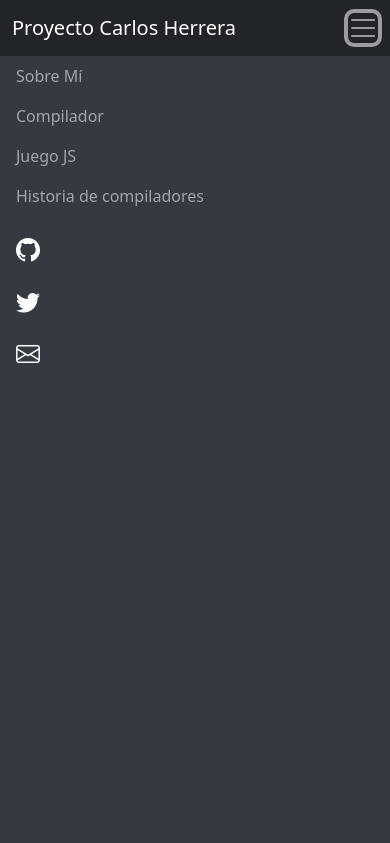
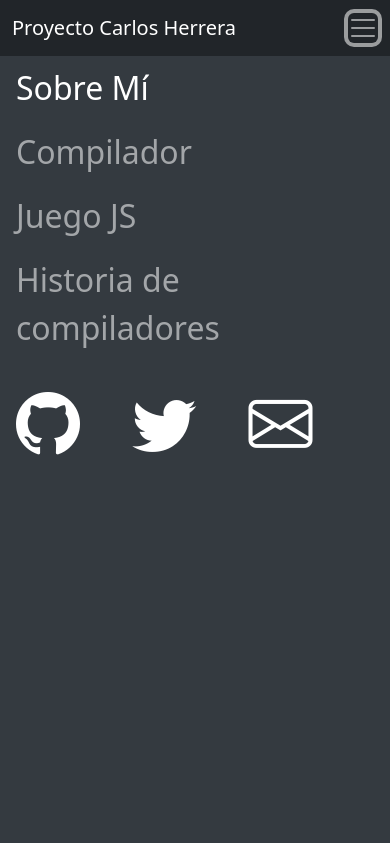
Before and after one commit to cahema/Compilador-SMR-2-Bootstrap, a plain HTML site: page index.html in a window 390 px wide. Both pictures are taken after a click on the button "Toggle navigation". Shown: the top 843 px of the page. Drawn offline with nearby package versions, Linux system fonts and the light colour scheme.

Commit message:
Completada la sección "Sobre mí"

```diff
--- a/css/navbar.css
+++ b/css/navbar.css
@@ -1,8 +1,3 @@
-html,
-body {
-  overflow-x: hidden; /* Prevent scroll on narrow devices */
-}
-
 body {
   padding-top: 56px;
 }
@@ -25,30 +20,9 @@ body {
     visibility: visible;
     transform: translateX(-100%);
   }
-}
-
-.nav-scroller .nav {
-  color: rgba(255, 255, 255, .75);
-}
-
-.nav-scroller .nav-link {
-  padding-top: .75rem;
-  padding-bottom: .75rem;
-  font-size: .875rem;
-  color: #6c757d;
-}
-
-.nav-scroller .nav-link:hover {
-  color: #007bff;
-}
-
-.nav-scroller .active {
-  font-weight: 500;
-  color: #343a40;
-}
-
-.bg-purple {
-  background-color: #6f42c1;
+  li, li i {
+    font-size: 2em !important;
+  }
 }
 
 .social-media {
--- a/index.html
+++ b/index.html
@@ -1,5 +1,6 @@
 <!doctype html>
 <html lang="es">
+
 <head>
     <meta charset="utf-8">
     <meta name="viewport" content="width=device-width, initial-scale=1">
@@ -8,14 +9,39 @@
     <title>Proyecto de recuperación Carlos Herrera</title>
 
     <link href="https://cdn.jsdelivr.net/npm/bootstrap-icons@1.8.3/font/bootstrap-icons.css" rel="stylesheet">
-  <link href="https://cdn.jsdelivr.net/npm/bootstrap@5.2.0-beta1/dist/css/bootstrap.min.css" rel="stylesheet" integrity="sha384-0evHe/X+R7YkIZDRvuzKMRqM+OrBnVFBL6DOitfPri4tjfHxaWutUpFmBp4vmVor" crossorigin="anonymous">
+    <link href="https://cdn.jsdelivr.net/npm/bootstrap@5.2.0-beta1/dist/css/bootstrap.min.css" rel="stylesheet"
+        integrity="sha384-0evHe/X+R7YkIZDRvuzKMRqM+OrBnVFBL6DOitfPri4tjfHxaWutUpFmBp4vmVor" crossorigin="anonymous">
 </head>
+
 <body class="bg-light">
     <nav id="navbar"></nav>
-
-
-  <script src="https://code.jquery.com/jquery-3.6.0.min.js" integrity="sha256-/xUj+3OJU5yExlq6GSYGSHk7tPXikynS7ogEvDej/m4=" crossorigin="anonymous"></script>
-  <script src="https://cdn.jsdelivr.net/npm/bootstrap@5.2.0-beta1/dist/js/bootstrap.bundle.min.js" integrity="sha384-pprn3073KE6tl6bjs2QrFaJGz5/SUsLqktiwsUTF55Jfv3qYSDhgCecCxMW52nD2" crossorigin="anonymous"></script>
+    <main id="mainContent" class="container my-5">
+        <div class="row">
+            <div class="col-12 col-lg-4">
+                <img class="rounded shadow-sm border img-fluid w-75 mx-auto d-block" src="/img/foto.jpg" alt="Foto mía">
+            </div>
+            <div class="col-12 col-lg-8 d-flex align-items-center">
+                <span class="mt-3 mt-lg-0">
+                <h1>Sobre mí</h1><br>
+                <p>Mi nombre es Carlos Herrera Mármol</p>
+                <p>Soy un estudiante de programación de aplicaciones web en el IES Hermanos Machado, en Sevilla, Montequinto</p>
+                <p>Llevo interesado en la informática desde joven ya que en mi casa siempre ha habido ordenador y siempre me han fascinado</p>
+                <p>
+                    Esta página web es una versión renovada de un <a href="https://cahema.github.io/Compilador-SMR2/" target="_blank">compilador para un procesador ficticio</a>
+                    que creé como proyecto de final de asignatura de programación en el grado medio pero esta vez hecha con bootstrap para ser responsive y con contenido adicional
+                    para hacer uso de las funciones que bootstrap ofrece
+                </p>
+                <p>En esta web aparte de esta sección y de el compilador en sí se encuentra una sección de historia de compiladores y un pequeño juego en js</p>
+                </span>
+            </div>
+        </div>
+    </main>
+    <script src="https://code.jquery.com/jquery-3.6.0.min.js"
+        integrity="sha256-/xUj+3OJU5yExlq6GSYGSHk7tPXikynS7ogEvDej/m4=" crossorigin="anonymous"></script>
+    <script src="https://cdn.jsdelivr.net/npm/bootstrap@5.2.0-beta1/dist/js/bootstrap.bundle.min.js"
+        integrity="sha384-pprn3073KE6tl6bjs2QrFaJGz5/SUsLqktiwsUTF55Jfv3qYSDhgCecCxMW52nD2"
+        crossorigin="anonymous"></script>
     <script src="js/index.js" defer></script>
 </body>
+
 </html>
--- a/js/index.js
+++ b/js/index.js
@@ -1,3 +1,8 @@
 'use strict'
 
-$("#navbar").load("navbar.html");
+$("#navbar").load("navbar.html", function() {
+    $("#navSobreMi").addClass("active");
+    $("navCompilador").removeClass("active");
+    $("navJuego").removeClass("active");
+    $("navHistoria").removeClass("active");
+});
--- a/navbar.html
+++ b/navbar.html
@@ -8,22 +8,22 @@
         <div class="navbar-collapse offcanvas-collapse" id="navbarsExampleDefault">
         <ul class="navbar-nav me-auto mb-2 mb-lg-0">
             <li class="nav-item">
-            <a id="navSobreMi" class="nav-link" aria-current="page" href="index.html">Sobre Mí</a>
+                <a id="navSobreMi" class="nav-link" aria-current="page" href="index.html">Sobre Mí</a>
             </li>
             <li class="nav-item">
-            <a id="navCompilador" class="nav-link" href="compilador.html">Compilador</a>
+                <a id="navCompilador" class="nav-link" href="compilador.html">Compilador</a>
             </li>
             <li class="nav-item">
-            <a id="navJuego" class="nav-link" href="juego.html">Juego JS</a>
+                <a id="navJuego" class="nav-link" href="juego.html">Juego JS</a>
             </li>
             <li class="nav-item">
-            <a id="navHistoria" class="nav-link" href="nav-link" href="historia.html">Historia de compiladores</a>
+                <a id="navHistoria" class="nav-link" href="historia.html">Historia de compiladores</a>
             </li>
         </ul>
-        <ul class="navbar-nav md-icons d-sm-inline-block">
-            <li class="nav-item d-sm-inline-block me-sm-2"><a class="nav-link" href="https://github.com/cahema/"><i class="bi bi-github social-media"></i></a></li>
-            <li class="nav-item d-sm-inline-block block me-sm-2"><a class="nav-link" href="https://twitter.com/cahema_"><i class="bi bi-twitter social-media"></i></a></li>
-            <li class="nav-item d-sm-inline-block block me-sm-2"><a class="nav-link" href="mailto:xchermar478@ieshnosmachado.org"><i class="bi bi-envelope social-media"></i></a></li>
+        <ul class="navbar-nav md-icons d-inline-block">
+            <li class="nav-item d-inline-block me-5 me-lg-2"><a class="nav-link" href="https://github.com/cahema/" target="_blank"><i class="bi bi-github social-media"></i></a></li>
+            <li class="nav-item d-inline-block me-5 me-lg-2"><a class="nav-link" href="https://twitter.com/cahema_" target="_blank"><i class="bi bi-twitter social-media"></i></a></li>
+            <li class="nav-item d-inline-block me-5 me-lg-2"><a class="nav-link" href="mailto:xchermar478@ieshnosmachado.org" target="_blank"><i class="bi bi-envelope social-media"></i></a></li>
         </ul>
         </div>
     </div>
```
Also changed, not shown: img/foto.jpg (added), 1 other file. Lines whose indentation alone changed are shown as unchanged.
